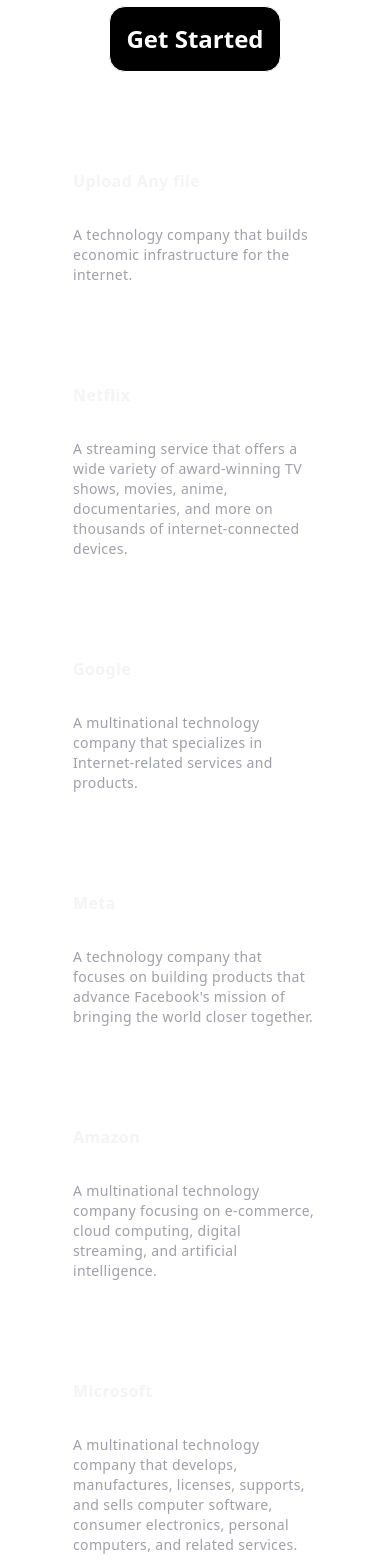
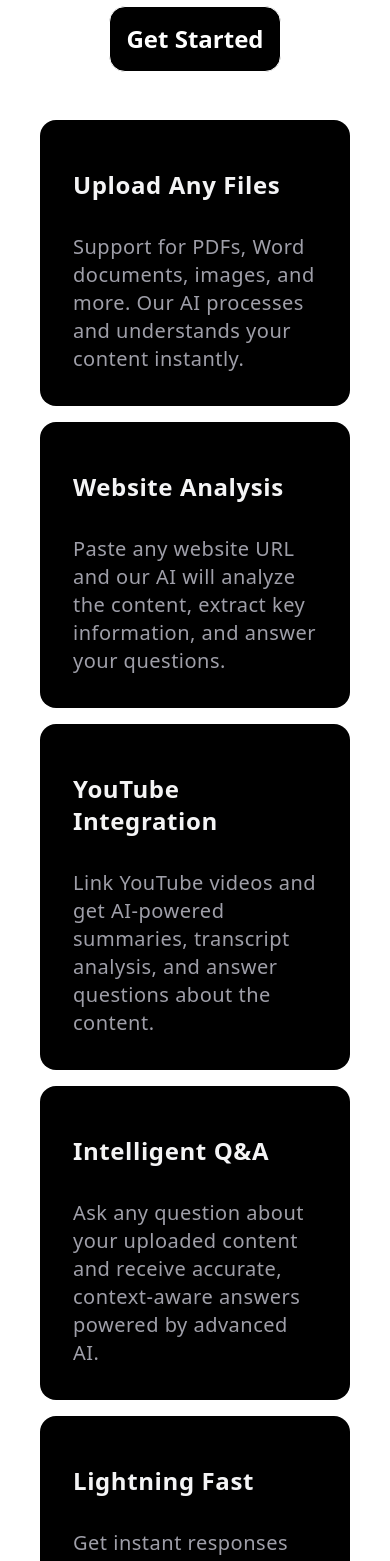
Before and after one commit to gauravsondhiya/Pustak_AI, a React (Vite) app in the folder Frontend/: page / in a window 390 px wide. Shown: the part 940-2501 px from the top of the page. Built offline with nearby package versions, Linux system fonts and the light colour scheme.

Commit message:
home page done

```diff
--- a/Frontend/src/Homepage/Intro.tsx
+++ b/Frontend/src/Homepage/Intro.tsx
@@ -6,6 +6,7 @@
 import { LuBrain } from "react-icons/lu";
 import Intro2 from "./Intro2";
 import {threesteps} from "./data"
+import Video from "./Video";
 
 const Intro = () => {
 
@@ -58,6 +59,7 @@
 
       <Intro2 />
        </div>
+       <Video/>
     </div>
   );
 };
--- a/Frontend/src/Homepage/Intro2.tsx
+++ b/Frontend/src/Homepage/Intro2.tsx
@@ -1,47 +1,41 @@
 import React from "react";
-import Scroller from './Scroller'
+import Scroller from "./Scroller";
 
 import { HoverEffect } from "../components/ui/card-hover-effect";
 import { RiContactsBookUploadLine } from "react-icons/ri";
-
+import Video from "./Video";
 const Intro2 = () => {
   let projects = [
     {
-      img: <RiContactsBookUploadLine />,
-      title: "Upload Any file",
+      title: "Upload Any Files",
       description:
-        "A technology company that builds economic infrastructure for the internet.",
+        "Support for PDFs, Word documents, images, and more. Our AI processes and understands your content instantly.",
       // link: "https://stripe.com",
     },
     {
-      title: "Netflix",
+      title: "Website Analysis",
       description:
-        "A streaming service that offers a wide variety of award-winning TV shows, movies, anime, documentaries, and more on thousands of internet-connected devices.",
-      link: "https://netflix.com",
+        "Paste any website URL and our AI will analyze the content, extract key information, and answer your questions.",
     },
     {
-      title: "Google",
+      title: "YouTube Integration",
       description:
-        "A multinational technology company that specializes in Internet-related services and products.",
-      link: "https://google.com",
+        "Link YouTube videos and get AI-powered summaries, transcript analysis, and answer questions about the content.",
     },
     {
-      title: "Meta",
+      title: "Intelligent Q&A",
       description:
-        "A technology company that focuses on building products that advance Facebook's mission of bringing the world closer together.",
-      link: "https://meta.com",
+        "Ask any question about your uploaded content and receive accurate, context-aware answers powered by advanced AI.",
     },
     {
-      title: "Amazon",
+      title: "Lightning Fast",
       description:
-        "A multinational technology company focusing on e-commerce, cloud computing, digital streaming, and artificial intelligence.",
-      link: "https://amazon.com",
+        "Get instant responses with our optimized AI processing. No waiting, no delays - just quick, accurate answers.",
     },
     {
-      title: "Microsoft",
+      title: "Secure & Private",
       description:
-        "A multinational technology company that develops, manufactures, licenses, supports, and sells computer software, consumer electronics, personal computers, and related services.",
-      link: "https://microsoft.com",
+        "Your data is encrypted and secure. We never store or share your personal information or uploaded content.",
     },
   ];
   let started = () => {
@@ -60,13 +54,14 @@
         </button>
       </div>
 
-    <Scroller/>
+      <Scroller />
       {/* grid boxes */}
       <div>
         <div className="max-w-5xl mx-auto px-8">
           <HoverEffect items={projects} />
         </div>
       </div>
+
     </>
   );
 };
--- /dev/null
+++ b/Frontend/src/Homepage/Video.tsx
@@ -0,0 +1,31 @@
+import React from "react";
+import { FaCloudUploadAlt } from "react-icons/fa";
+import demo from "../assets/demo.mp4";
+const Video = () => {
+  return (
+    <div className="w-[80%]  m-auto  grid sm:grid-cols-12 p-5 gap-5">
+      <div className="col-span-6 ">
+        <FaCloudUploadAlt className="text-8xl" />
+        <h1 className='text-2xl font-bold'>Upload your sources</h1>
+        <p className='sm:w-[80%] mt-3'>
+          Upload PDFs, websites, YouTube videos, audio files, Google Docs, or
+          Google Slides, and NotebookLM will summarize them and make interesting
+          connections between topics, all powered by Gemini 2.0’s multimodal
+          understanding capabilities.
+        </p>
+      </div>
+      <div className="col-span-6">
+        <video
+          className="rounded-3xl "
+          src={demo}
+          autoPlay
+          loop
+          muted
+          playsInline
+        />
+      </div>
+    </div>
+  );
+};
+
+export default Video;
--- a/Frontend/src/components/ui/card-hover-effect.tsx
+++ b/Frontend/src/components/ui/card-hover-effect.tsx
@@ -19,7 +19,7 @@
   return (
     <div
       className={cn(
-        "grid grid-cols-1 md:grid-cols-2   lg:grid-cols-3  py-10",
+        "grid grid-cols-1 md:grid-cols-2  lg:grid-cols-3  py-10",
         className
       )}
     >
@@ -34,7 +34,7 @@
           <AnimatePresence>
             {hoveredIndex === idx && (
               <motion.span
-                className="absolute inset-0 h-full w-full bg-blue-300 dark:bg-slate-800/[0.8] block  rounded-3xl"
+                className="absolute inset-0 h-full w-full bg-neutral-400 dark:bg-slate-800/[0.8] block  rounded-3xl"
                 layoutId="hoverBackground"
                 initial={{ opacity: 0 }}
                 animate={{
@@ -68,7 +68,7 @@
   return (
     <div
       className={cn(
-        "rounded-2xl h-full w-full p-4 overflow-hidden bg-grey-400 border border-transparent dark:border-white/[0.2] group-hover:border-slate-700 relative z-20",
+        "rounded-2xl h-full w-full p-4 overflow-hidden bg-black border border-transparent dark:border-white/[0.2] group-hover:border-slate-700 relative z-20",
         className
       )}
     >
@@ -86,7 +86,7 @@
   children: React.ReactNode;
 }) => {
   return (
-    <h4 className={cn("text-zinc-100 font-bold tracking-wide mt-4", className)}>
+    <h4 className={cn("text-zinc-100 font-bold tracking-wide mt-4 text-2xl", className)}>
       {children}
     </h4>
   );
@@ -101,7 +101,7 @@
   return (
     <p
       className={cn(
-        "mt-8 text-zinc-400 tracking-wide leading-relaxed text-sm",
+        "mt-8 text-zinc-400 tracking-wide leading-relaxed text-xl",
         className
       )}
     >
--- a/Frontend/src/components/ui/google-gemini-effect.tsx
+++ b/Frontend/src/components/ui/google-gemini-effect.tsx
@@ -70,7 +70,7 @@
         />
         <motion.path
           d="M0 514C147.5 514.333 294.5 513.735 380.5 513.735C405.976 514.94 422.849 515.228 436.37 515.123C477.503 514.803 518.631 506.605 559.508 511.197C564.04 511.706 569.162 512.524 575 513.735C588 516.433 616 521.702 627.5 519.402C647.5 515.402 659 499.235 680.5 499.235C700.5 499.235 725 529.235 742 528.735C757.654 528.735 768.77 510.583 791.793 500.59C798.991 497.465 807.16 496.777 814.423 499.745C832.335 507.064 850.418 524.648 866 524.235C882.791 524.235 902.316 509.786 921.814 505.392C926.856 504.255 932.097 504.674 937.176 505.631C966.993 511.248 970.679 514.346 989.5 514.735C1006.3 515.083 1036.5 513.235 1055.5 513.235C1114.5 513.235 1090.5 513.235 1124 513.235C1177.5 513.235 1178.99 514.402 1241 514.402C1317.5 514.402 1274.5 512.568 1440 513.235"
-          stroke="#B1C5FF"
+          stroke="#36454F"
           strokeWidth="2"
           fill="none"
           initial={{
@@ -83,7 +83,7 @@
         />
         <motion.path
           d="M0 438.5C150.5 438.5 261 438.318 323.5 456.5C351 464.5 387.517 484.001 423.5 494.5C447.371 501.465 472 503.735 487 507.735C503.786 512.212 504.5 516.808 523 518.735C547 521.235 564.814 501.235 584.5 501.235C604.5 501.235 626 529.069 643 528.569C658.676 528.569 672.076 511.63 695.751 501.972C703.017 499.008 711.231 498.208 718.298 501.617C735.448 509.889 751.454 529.98 767 529.569C783.364 529.569 801.211 507.687 819.903 500.657C825.718 498.469 832.141 499.104 837.992 501.194C859.178 508.764 873.089 523.365 891 523.735C907.8 524.083 923 504.235 963 506.735C1034.5 506.735 1047.5 492.68 1071 481.5C1122.5 457 1142.23 452.871 1185 446.5C1255.5 436 1294 439 1439.5 439"
-          stroke="#4FABFF"
+          stroke="#2F4F4F"
           strokeWidth="2"
           fill="none"
           initial={{
@@ -96,7 +96,7 @@
         />
         <motion.path
           d="M0.5 364C145.288 362.349 195 361.5 265.5 378C322 391.223 399.182 457.5 411 467.5C424.176 478.649 456.916 491.677 496.259 502.699C498.746 503.396 501.16 504.304 503.511 505.374C517.104 511.558 541.149 520.911 551.5 521.236C571.5 521.236 590 498.736 611.5 498.736C631.5 498.736 652.5 529.236 669.5 528.736C685.171 528.736 697.81 510.924 721.274 501.036C728.505 497.988 736.716 497.231 743.812 500.579C761.362 508.857 778.421 529.148 794 528.736C810.375 528.736 829.35 508.68 848.364 502.179C854.243 500.169 860.624 500.802 866.535 502.718C886.961 509.338 898.141 519.866 916 520.236C932.8 520.583 934.5 510.236 967.5 501.736C1011.5 491 1007.5 493.5 1029.5 480C1069.5 453.5 1072 440.442 1128.5 403.5C1180.5 369.5 1275 360.374 1439 364"
-          stroke="#076EFF"
+          stroke="#36454F"
           strokeWidth="2"
           fill="none"
           initial={{
@@ -112,7 +112,7 @@
 
         <path
           d="M0 663C145.5 663 191 666.265 269 647C326.5 630 339.5 621 397.5 566C439 531.5 455 529.5 490 523C509.664 519.348 521 503.736 538 504.236C553.591 504.236 562.429 514.739 584.66 522.749C592.042 525.408 600.2 526.237 607.356 523.019C624.755 515.195 641.446 496.324 657 496.735C673.408 496.735 693.545 519.572 712.903 526.769C718.727 528.934 725.184 528.395 730.902 525.965C751.726 517.115 764.085 497.106 782 496.735C794.831 496.47 804.103 508.859 822.469 518.515C835.13 525.171 850.214 526.815 862.827 520.069C875.952 513.049 889.748 502.706 903.5 503.736C922.677 505.171 935.293 510.562 945.817 515.673C954.234 519.76 963.095 522.792 972.199 524.954C996.012 530.611 1007.42 534.118 1034 549C1077.5 573.359 1082.5 594.5 1140 629C1206 670 1328.5 662.5 1440 662.5"
-          stroke="#FFB7C5"
+          stroke="#414A4C"
           strokeWidth="2"
           fill="none"
           pathLength={1}
@@ -144,7 +144,7 @@
         />
         <path
           d="M0.5 364C145.288 362.349 195 361.5 265.5 378C322 391.223 399.182 457.5 411 467.5C424.176 478.649 456.916 491.677 496.259 502.699C498.746 503.396 501.16 504.304 503.511 505.374C517.104 511.558 541.149 520.911 551.5 521.236C571.5 521.236 590 498.736 611.5 498.736C631.5 498.736 652.5 529.236 669.5 528.736C685.171 528.736 697.81 510.924 721.274 501.036C728.505 497.988 736.716 497.231 743.812 500.579C761.362 508.857 778.421 529.148 794 528.736C810.375 528.736 829.35 508.68 848.364 502.179C854.243 500.169 860.624 500.802 866.535 502.718C886.961 509.338 898.141 519.866 916 520.236C932.8 520.583 934.5 510.236 967.5 501.736C1011.5 491 1007.5 493.5 1029.5 480C1069.5 453.5 1072 440.442 1128.5 403.5C1180.5 369.5 1275 360.374 1439 364"
-          stroke="#076EFF"
+          stroke="#36454F"
           strokeWidth="2"
           fill="none"
           pathLength={1}
```
